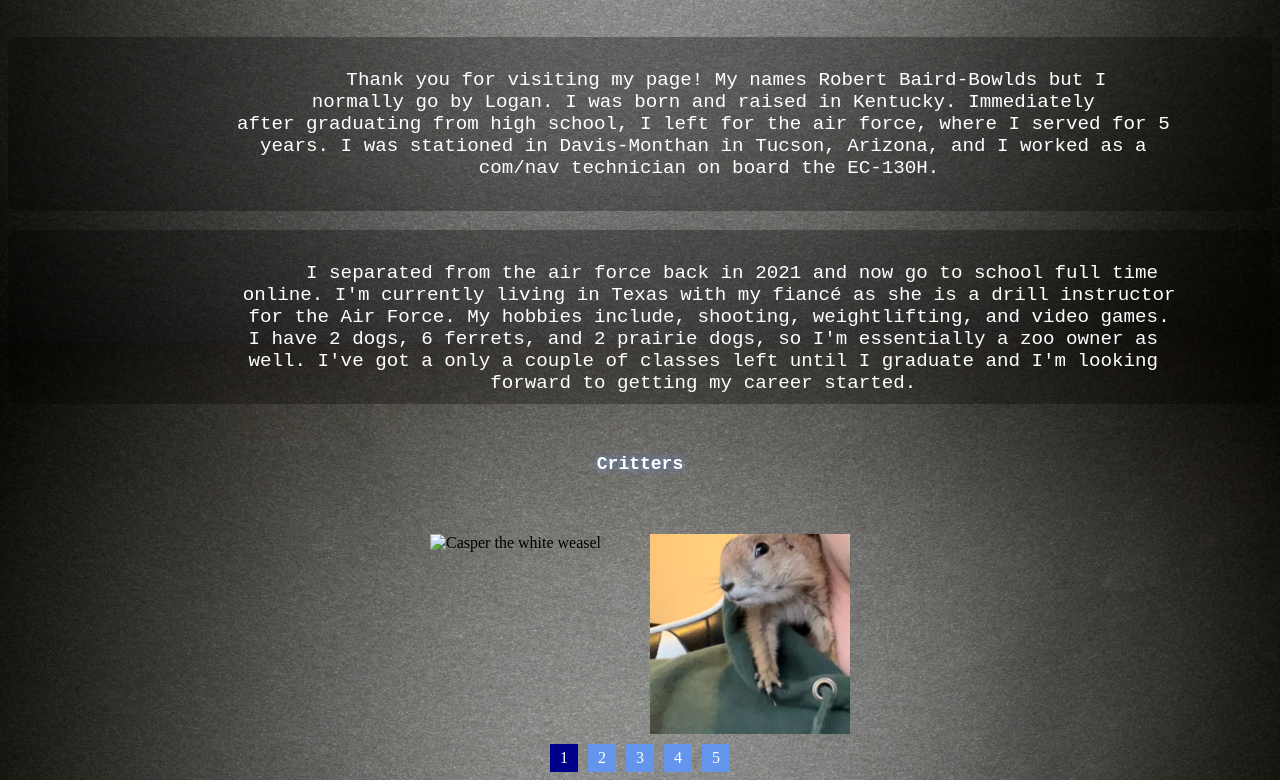
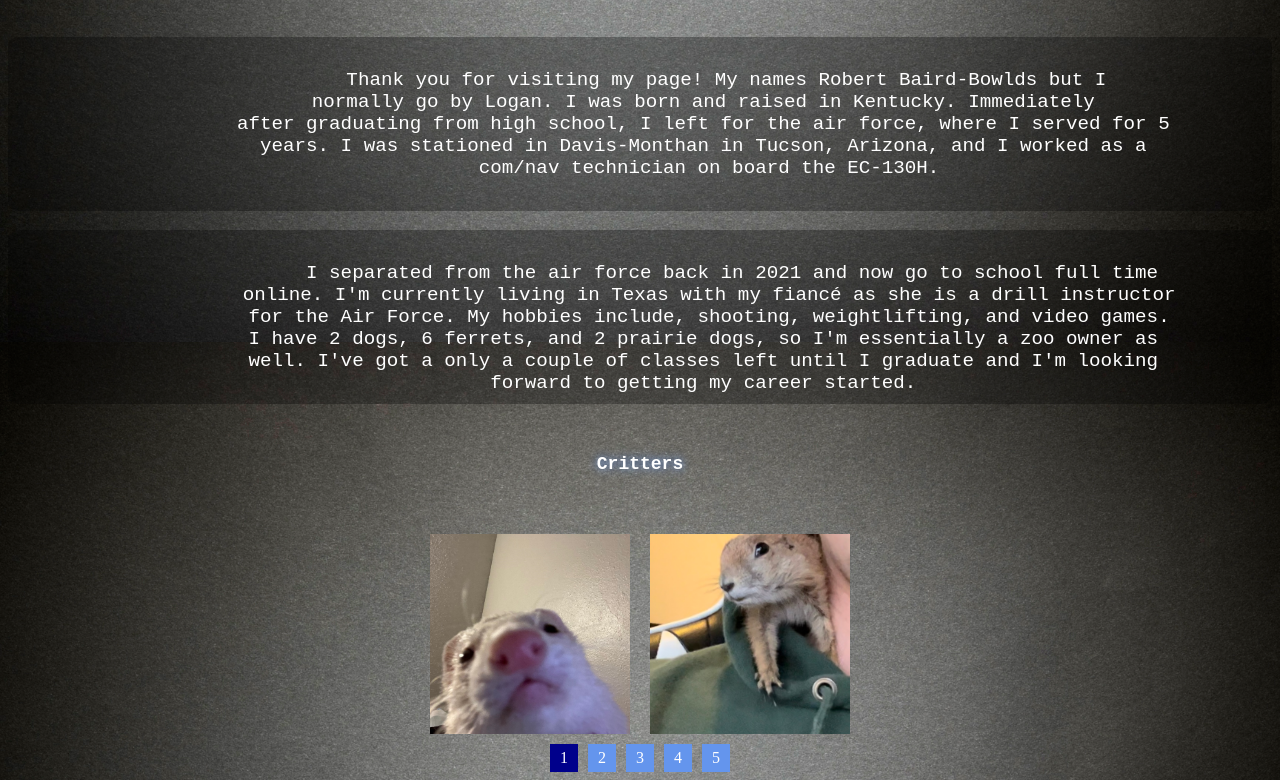
Before and after one commit to Boglim/Boglim.github.io, a plain HTML site: page index.html in a window 1280 px wide. Shown: the part 458-1238 px from the top of the page. Drawn offline with Linux system fonts and the light colour scheme; a script that the page names is missing.

Commit message:
Update index.html

```diff
--- a/index.html
+++ b/index.html
@@ -57,7 +57,7 @@
 
         <div class="photos">
 
-            <img src="./IMG_4543_1_.jpg" alt="Casper the white weasel">
+            <img src="Casper.jpg" alt="Casper the white weasel">
             <img src="./IMG_4512.jpg" alt="Chunk the prairie dog">
 
         </div>
```
